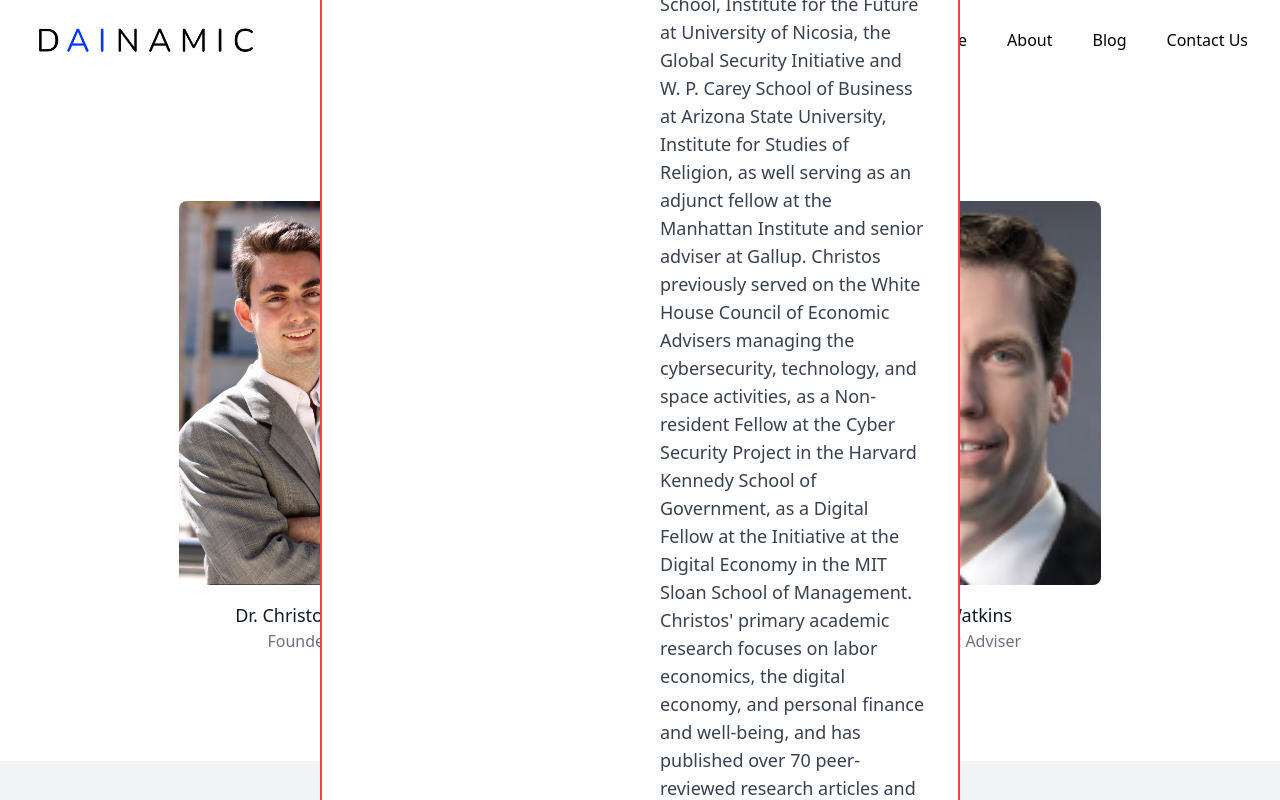
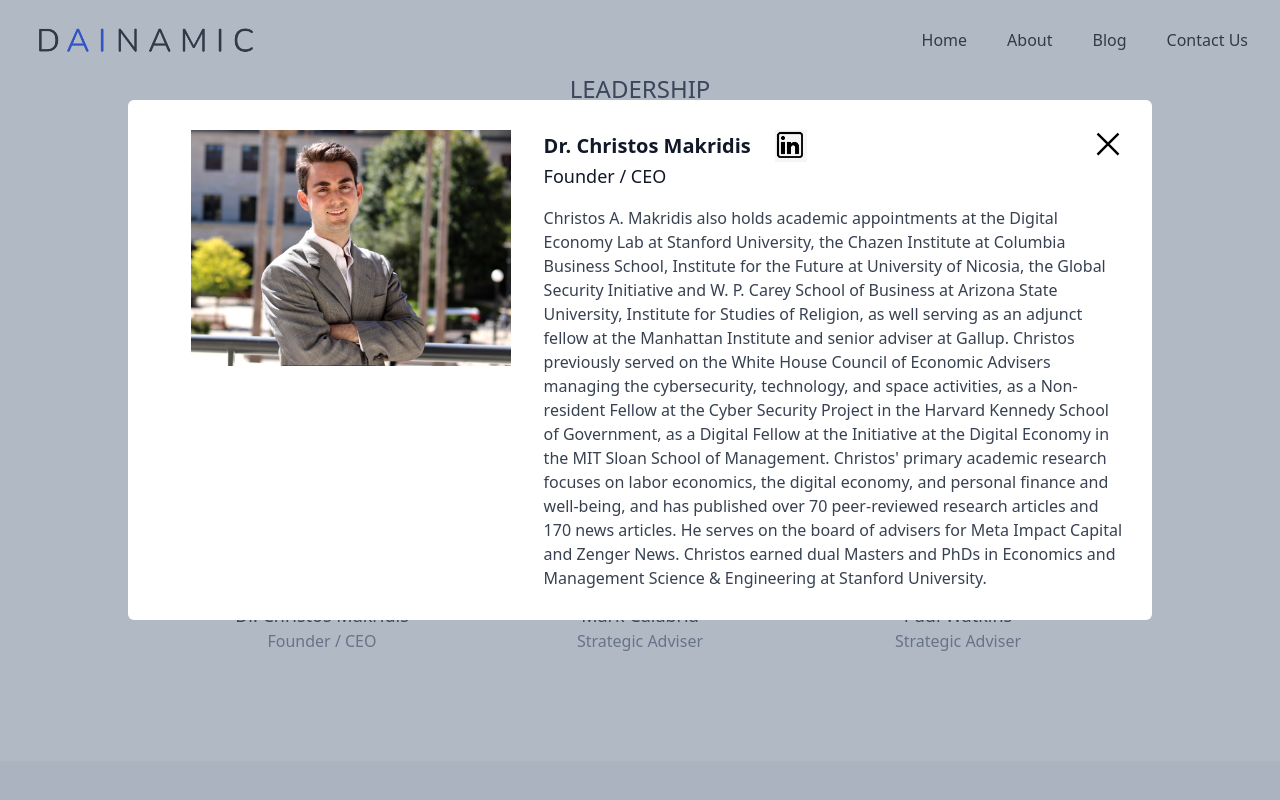
Before and after one commit to gdickison/dainamic-public-website, a Next.js app: page /about in a window 1280 px wide. Both pictures are taken after a click on the element 322 px from the left and 1291 px from the top of the page. Shown: the part 891-1691 px from the top of the page. Built offline with nearby package versions, Linux system fonts and the light colour scheme.

Commit message:
Postition modal better, remove red border, add background

```diff
--- a/components/TeamMemberBio.js
+++ b/components/TeamMemberBio.js
@@ -1,15 +1,14 @@
 /* eslint-disable @next/next/no-img-element */
 export default function TeamMemberBio ({name, role, image, text, social, handleClick}) {
   return (
-    <section className=" bg-white border-2 border-red-500 fixed inset-0 md:top-1/2 md:left-1/2 md:-translate-y-1/2 md:-translate-x-1/2 md:overflow-y-auto h-fit z-10">
-      <div className="relative transform overflow-hidden rounded-lg shadow-xl transition-all">
+    <section className="fixed top-1/2 left-1/2 -translate-y-1/2 -translate-x-1/2 w-full h-full bg-slate-500 bg-opacity-50 z-10">
+      <div className="relative p-[30px] max-w-5xl my-[100px] mx-auto bg-white rounded-md">
       <img className="absolute h-6 w-6 top-2 right-2 md:h-10 md:w-10 md:top-6 md:right-6 hover:cursor-pointer" src="/images/x-close.svg" alt="close" onClick={handleClick} />
-        <div className="max-w-5xl px-4 mx-auto sm:px-6 lg:px-8">
-          <div className="grid grid-cols-1 my-8 md:my-20 gap-y-6 md:grid-cols-2 gap-x-10 content-center">
-            <div className="">
+        <div className="flex flex-col md:flex-row w-full overflow-scroll">
+          <div className="w-full">
             <img className="w-full mx-auto sm:max-w-xs" src={`/images/${image}`} alt="" />
           </div>
-            <div className="">
+          <div className="md:max-w-[60%]">
             <div className="flex items-center gap-6">
               <h3 className="text-xl font-semibold text-gray-900">
                 {name}
@@ -23,10 +22,9 @@
             <h3 className="text-lg text-gray-900">
               {role}
             </h3>
-              <p className="mt-4 text-lg text-gray-700">
+            <p className="mt-4 text-base text-gray-700">
               {text}
             </p>
-            </div>
           </div>
         </div>
       </div>
```
Lines whose indentation alone changed are shown as unchanged.
